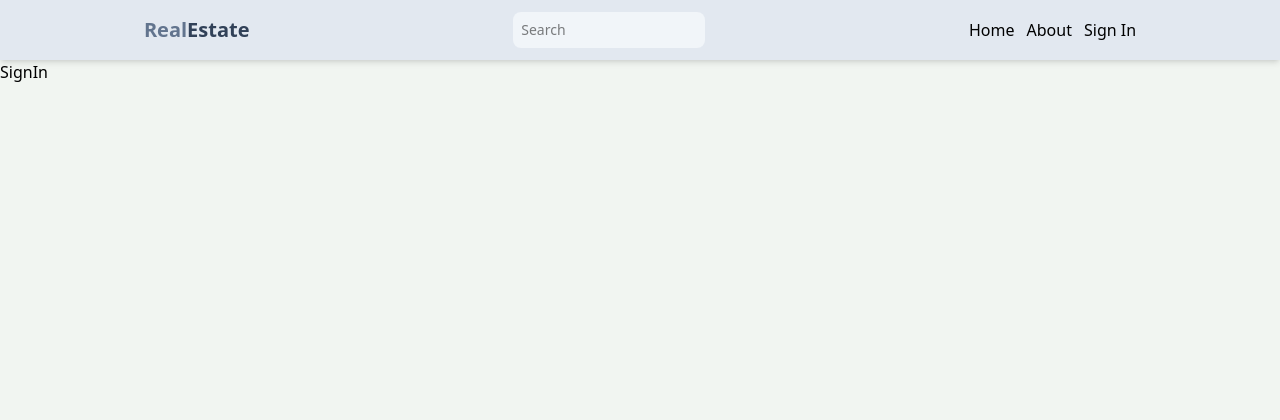
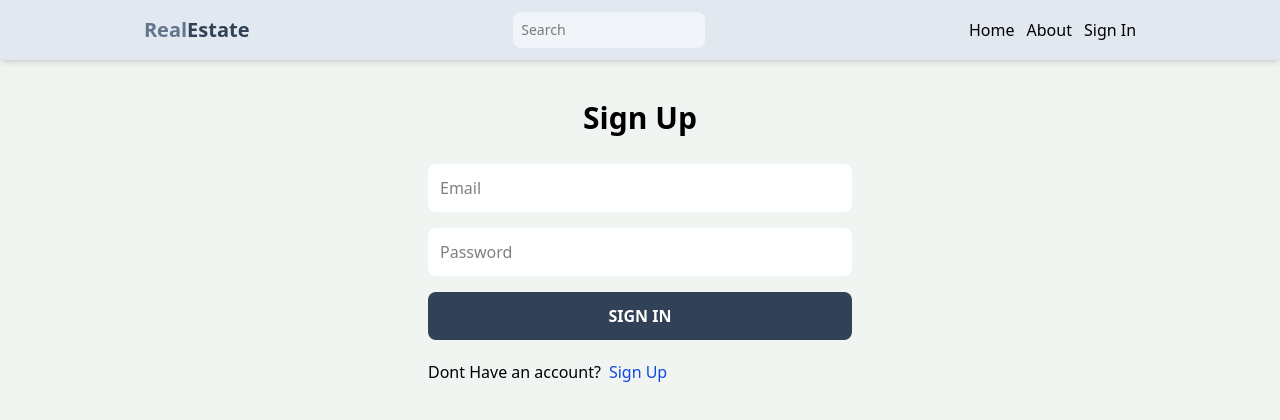
Before and after one commit to Snehareddy-mv/RealEstatePlatform, a React (Vite) app in the folder client/: page /sign-in in a window 1280 px wide. Shown: the top 420 px of the page. Built offline with nearby package versions, Linux system fonts and the light colour scheme.

Commit message:
updated signin functionality

```diff
--- a/client/src/App.jsx
+++ b/client/src/App.jsx
@@ -1,11 +1,12 @@
 import React from 'react'
 import { Route,Routes } from 'react-router-dom'
 import Home from './pages/Home'
-import SignIn from './pages/SignIn'
+
 import SignUp from './pages/SignUp'
 import Profile from './pages/Profile'
 import About from './pages/About'
 import Header from './components/Header'
+import SignIn from './pages/SignIn'
 
 const App = () => {
   return (
--- a/client/src/pages/SignIn.jsx
+++ b/client/src/pages/SignIn.jsx
@@ -1,9 +1,92 @@
-import React from 'react'
+import React, { useState } from "react";
+import { Link, useNavigate } from "react-router-dom";
+import axios from "axios";
 
 const SignIn = () => {
+  const [formData, setFormData] = useState({});
+  const [error, setError] = useState(null);
+  const [Loading, setLoading] = useState(false);
+
+  const navigate = useNavigate();
+
+  const handleChange = (e) => {
+    setFormData({ ...formData, [e.target.id]: e.target.value });
+  };
+
+  const handleSubmit = async (e) => {
+    e.preventDefault();
+    try {
+      setLoading(true);
+      const { data } = await axios.post("/api/auth/signin", formData, {
+        headers: {
+          "Content-Type": "application/json",
+        },
+      });
+
+
+
+      if (data.success === false) {
+        setError(data.message);
+        setLoading(false);
+        return;
+      }
+
+      // ✅ Add this line here — clears the form after successful signup
+      setFormData({ email: "", password: "" });
+
+      setLoading(false);
+      setError(null);
+      navigate("/");
+    }
+    catch (error) {
+      setLoading(false);
+
+      if (error.response && error.response.data) {
+        setError(error.response.data.message);
+      } else {
+        setError(error.message);
+      }
+    }
+  };
+
   return (
-    <div>SignIn</div>
-  )
-}
+    <>
+      <div className="p-3 max-w-md mx-auto ">
+        <h1 className="text-3xl font-semibold text-center my-7">Sign Up</h1>
+        <form onSubmit={handleSubmit} className="flex flex-col gap-4">
 
-export default SignIn
+          <input
+            onChange={handleChange}
+            type="email"
+            placeholder="Email"
+            id="email"
+            className="border p-3 rounded-lg bg-white border-none outline-none  "
+          />
+          <input
+            onChange={handleChange}
+            type="password"
+            placeholder="Password"
+            id="password"
+            className="border p-3 rounded-lg bg-white border-none outline-none "
+          />
+          <button
+            disabled={Loading}
+            type="submit"
+            className="bg-slate-700 uppercase text-white cursor-pointer p-3 rounded-lg font-semibold hover:opacity-95 disabled:opacity-80"
+          >
+            {Loading ? "Loading" : "Sign In"}
+          </button>
+        </form>
+        <div className="flex gap-2 mt-5 ">
+          <p>Dont Have an account?</p>
+          <Link to="/sign-up">
+            <span className="text-blue-700">Sign Up</span>
+          </Link>
+        </div>
+        {error && <p className="text-red-500 mt-7">{error}</p>}
+      </div>
+    </>
+  );
+};
+
+export default SignIn;
--- a/client/src/pages/SignUp.jsx
+++ b/client/src/pages/SignUp.jsx
@@ -37,7 +37,8 @@
       setLoading(false);
       setError(null);
       navigate("/sign-in");
-    } catch (error) {
+    }
+    catch (error) {
       setLoading(false);
 
       if (error.response && error.response.data) {
```
